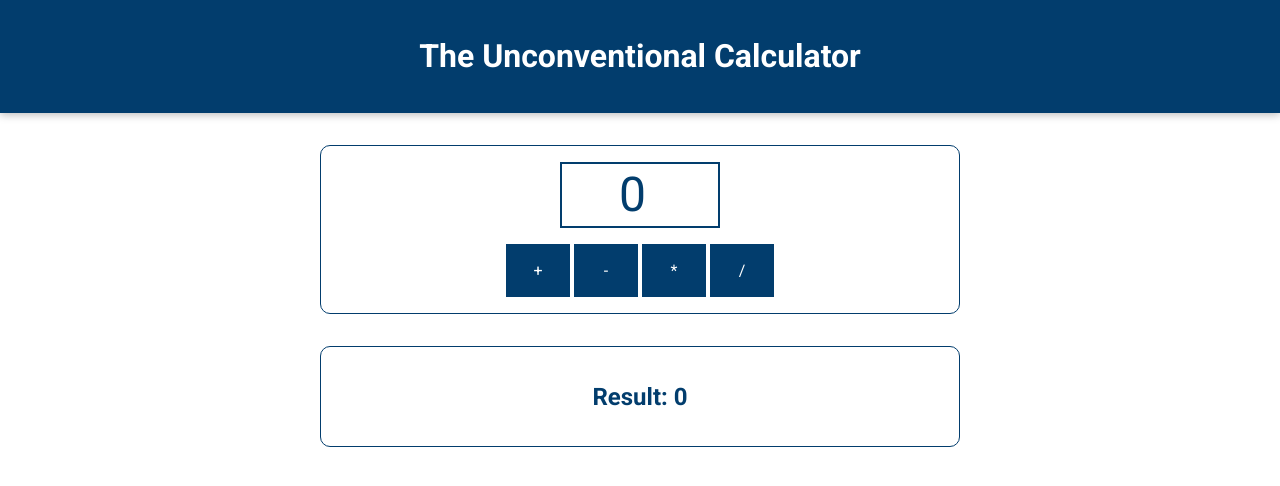
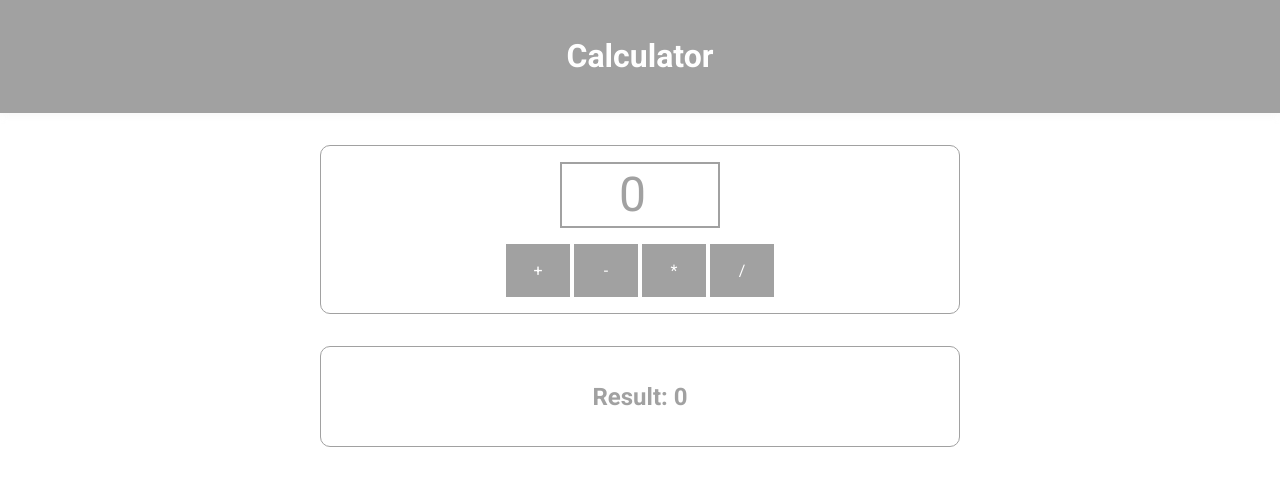
Before and after one commit to edignot/calculator, a plain HTML site: page index.html in a window 1280 px wide. Drawn offline with Linux system fonts and the light colour scheme.

Commit message:
style update

```diff
--- a/assets/styles/app.css
+++ b/assets/styles/app.css
@@ -11,11 +11,11 @@ body {
 }
 
 header {
-  background: #023d6d;
+  background: #a1a1a1;
   color: white;
   padding: 1rem;
   text-align: center;
-  box-shadow: 0 2px 8px rgba(0, 0, 0, 0.26);
+  box-shadow: 0 2px 8px rgba(224, 224, 224, 0.26);
   width: 100%;
 }
 
@@ -24,10 +24,10 @@ header {
   margin: 2rem auto;
   width: 40rem;
   max-width: 90%;
-  border: 1px solid #023d6d;
+  border: 1px solid #a1a1a1;
   border-radius: 10px;
   padding: 1rem;
-  color: #023d6d;
+  color: #a1a1a1;
 }
 
 #results {
@@ -37,12 +37,12 @@ header {
 #calculator input {
   font: inherit;
   font-size: 3rem;
-  border: 2px solid #023d6d;
+  border: 2px solid #a1a1a1;
   width: 10rem;
   padding: 0.15rem;
   margin: auto;
   display: block;
-  color: #023d6d;
+  color: #a1a1a1;
   text-align: center;
 }
 
@@ -52,9 +52,9 @@ header {
 
 #calculator button {
   font: inherit;
-  background: #023d6d;
+  background: #a1a1a1;
   color: white;
-  border: 1px solid #023d6d;
+  border: 1px solid #a1a1a1;
   padding: 1rem;
   cursor: pointer;
 }
--- a/index.html
+++ b/index.html
@@ -10,10 +10,11 @@
       rel="stylesheet"
     />
     <link rel="stylesheet" href="assets/styles/app.css" />
+    <script src="assets/scripts/app.js" defer></script>
   </head>
   <body>
     <header>
-      <h1>The Unconventional Calculator</h1>
+      <h1>Calculator</h1>
     </header>
 
     <section id="calculator">
@@ -28,6 +29,5 @@
     <section id="results">
       <h2>Result: <span id="current-result">0</span></h2>
     </section>
-    <script src="assets/scripts/app.js"></script>
   </body>
 </html>
```
